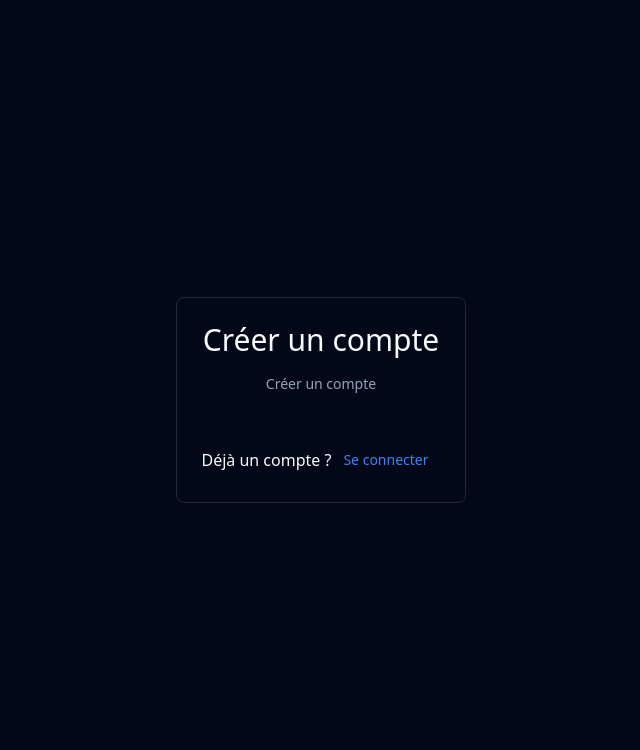
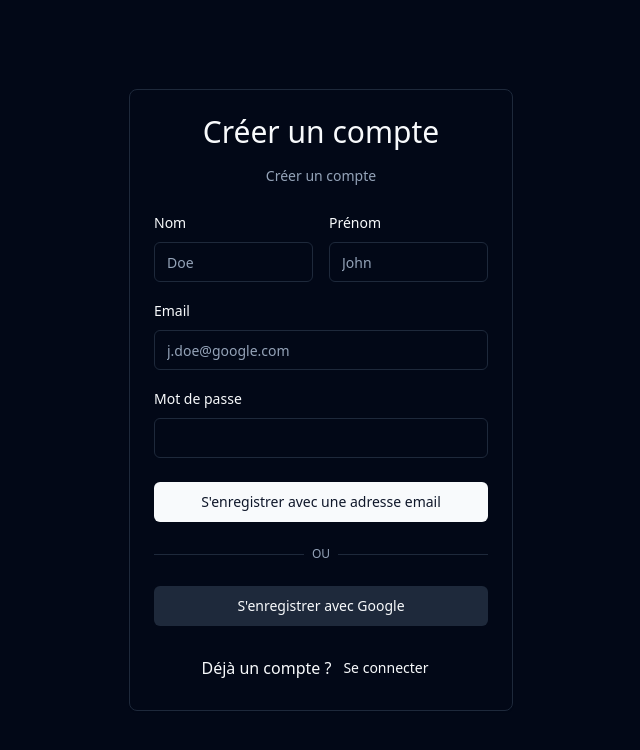
Before and after one commit to Cyril-Develop/chat-app, a React (Vite) app in the folder client/: page /register in a window 1280 px wide. Shown: the top 750 px of the page, without its empty margins (319-959 px from the left). Built offline with nearby package versions, Linux system fonts and the light colour scheme.

Commit message:
gestion des erreurs formulaire login - register

```diff
--- a/client/src/components/auth/login-form.tsx
+++ b/client/src/components/auth/login-form.tsx
@@ -1,27 +1,107 @@
-import { Link } from "react-router-dom";
 import { Button } from "@/components/ui/button";
 import {
-  Card,
-  CardContent,
-  CardDescription,
-  CardHeader,
-  CardTitle,
-} from "@/components/ui/card";
+  Form,
+  FormControl,
+  FormLabel,
+  FormItem,
+  FormMessage,
+  FormField,
+} from "@/components/ui/form";
 import { Input } from "@/components/ui/input";
-import { Label } from "@/components/ui/label";
+import { useState } from "react";
+import { useForm } from "react-hook-form";
+import { LoginFormSchema } from "@/schema/main";
+import { zodResolver } from "@hookform/resolvers/zod";
 
 import CardWrapper from "./card-wrapper";
 
 const LoginForm = () => {
+  const [loading, setLoading] = useState(false);
+
+  const form = useForm({
+    defaultValues: {
+      lastname: "",
+      firstname: "",
+      email: "",
+      password: "",
+    },
+    resolver: zodResolver(LoginFormSchema),
+  });
+
+  const onSubmit = () => {
+    setLoading(true);
+    console.log("submit");
+  };
+
   return (
     <CardWrapper
+      title="Se connecter"
       label="Se connecter"
-      title="Se connecter"
       backButtonHref="/register"
       backButtonLabel="S'enregistrer"
       text="Pas encore de compte ?"
     >
-      <div></div>
+      <Form {...form}>
+        <form onSubmit={form.handleSubmit(onSubmit)} className="space-y-6">
+          <div className="space-y-4">
+            <FormField
+              control={form.control}
+              name="email"
+              render={({ field }) => (
+                <FormItem>
+                  <FormLabel>Email</FormLabel>
+                  <FormControl>
+                    <Input
+                      {...field}
+                      type="email"
+                      placeholder="j.doe@google.com"
+                    />
+                  </FormControl>
+                  <FormMessage />
+                </FormItem>
+              )}
+            />
+            <FormField
+              control={form.control}
+              name="password"
+              render={({ field }) => (
+                <FormItem>
+                  <FormLabel>Mot de passe</FormLabel>
+                  <FormControl>
+                    <Input {...field} type="password" />
+                  </FormControl>
+                  <FormMessage />
+                </FormItem>
+              )}
+            />
+          </div>
+          <Button type="submit" className="w-full opacity-1" disabled={loading}>
+            {loading ? "Chargement..." : "Se connecter avec une adresse email"}
+          </Button>
+
+          <div className="relative">
+            <div className="absolute inset-0 flex items-center">
+              <span className="w-full border-t" />
+            </div>
+            <div className="relative flex justify-center text-xs uppercase">
+              <span className="bg-background px-2 text-muted-foreground">
+                OU
+              </span>
+            </div>
+          </div>
+
+          <div>
+            <Button
+              type="button"
+              className="w-full"
+              variant="secondary"
+              onClick={() => console.log("google")}
+            >
+              Se connecter avec Google
+            </Button>
+          </div>
+        </form>
+      </Form>
     </CardWrapper>
   );
 };
--- a/client/src/components/auth/register-form.tsx
+++ b/client/src/components/auth/register-form.tsx
@@ -1,45 +1,133 @@
 import CardWrapper from "@/components/auth/card-wrapper";
 import { RegisterFormSchema } from "@/schema/main";
-import { useForm } from "react-hook-form"
+import { useForm } from "react-hook-form";
 
 import {
   Form,
   FormControl,
   FormLabel,
-  FormDescription,
   FormItem,
   FormMessage,
-  FormField
+  FormField,
 } from "@/components/ui/form";
 import { zodResolver } from "@hookform/resolvers/zod";
-
+import { Input } from "../ui/input";
+import { Button } from "../ui/button";
+import { useState } from "react";
 
 const RegisterForm = () => {
+  const [loading, setLoading] = useState(false);
 
   const form = useForm({
     defaultValues: {
+      lastname: "",
+      firstname: "",
       email: "",
       password: "",
-      passwordConfirmation: "",
     },
     resolver: zodResolver(RegisterFormSchema),
   });
 
   const onSubmit = () => {
+    setLoading(true);
     console.log("submit");
   };
 
-
   return (
     <CardWrapper
+      title="Créer un compte"
       label="Créer un compte"
-      title="Créer un compte"
       backButtonHref="/login"
       backButtonLabel="Se connecter"
       text="Déjà un compte ?"
     >
-      <Form >
+      <Form {...form}>
+        <form onSubmit={form.handleSubmit(onSubmit)} className="space-y-6">
+          <div className="space-y-4">
+            <div className="flex gap-4">
+              <FormField
+                control={form.control}
+                name="lastname"
+                render={({ field }) => (
+                  <FormItem>
+                    <FormLabel>Nom</FormLabel>
+                    <FormControl>
+                      <Input {...field} type="text" placeholder="Doe" />
+                    </FormControl>
+                    <FormMessage />
+                  </FormItem>
+                )}
+              />
+              <FormField
+                control={form.control}
+                name="firstname"
+                render={({ field }) => (
+                  <FormItem>
+                    <FormLabel>Prénom</FormLabel>
+                    <FormControl>
+                      <Input {...field} type="text" placeholder="John" />
+                    </FormControl>
+                    <FormMessage />
+                  </FormItem>
+                )}
+              />
+            </div>
+            <FormField
+              control={form.control}
+              name="email"
+              render={({ field }) => (
+                <FormItem>
+                  <FormLabel>Email</FormLabel>
+                  <FormControl>
+                    <Input
+                      {...field}
+                      type="email"
+                      placeholder="j.doe@google.com"
+                    />
+                  </FormControl>
+                  <FormMessage />
+                </FormItem>
+              )}
+            />
+            <FormField
+              control={form.control}
+              name="password"
+              render={({ field }) => (
+                <FormItem>
+                  <FormLabel>Mot de passe</FormLabel>
+                  <FormControl>
+                    <Input {...field} type="password" />
+                  </FormControl>
+                  <FormMessage />
+                </FormItem>
+              )}
+            />
+          </div>
+          <Button type="submit" className="w-full" disabled={loading}>
+            {loading ? "Chargement..." : "S'enregistrer avec une adresse email"}
+          </Button>
+          <div className="relative">
+            <div className="absolute inset-0 flex items-center">
+              <span className="w-full border-t" />
+            </div>
+            <div className="relative flex justify-center text-xs uppercase">
+              <span className="bg-background px-2 text-muted-foreground">
+                Ou
+              </span>
+            </div>
+          </div>
 
+          <div>
+            <Button
+              type="button"
+              className="w-full"
+              variant="secondary"
+              onClick={() => console.log("google")}
+            >
+              S'enregistrer avec Google
+            </Button>
+          </div>
+        </form>
       </Form>
     </CardWrapper>
   );
--- a/client/src/components/ui/form.tsx
+++ b/client/src/components/ui/form.tsx
@@ -93,7 +93,7 @@ const FormLabel = React.forwardRef<
   return (
     <Label
       ref={ref}
-      className={cn(error && "text-destructive", className)}
+      className={cn(error && "text-rose-500", className)}
       htmlFor={formItemId}
       {...props}
     />
@@ -155,7 +155,7 @@ const FormMessage = React.forwardRef<
     <p
       ref={ref}
       id={formMessageId}
-      className={cn("text-sm font-medium text-destructive", className)}
+      className={cn("text-sm font-medium text-rose-500", className)}
       {...props}
     >
       {body}
--- a/client/src/schema/main.tsx
+++ b/client/src/schema/main.tsx
@@ -1,13 +1,25 @@
 import { z } from "zod";
 
 export const RegisterFormSchema = z.object({
+  lastname: z.string().min(2, {
+    message: "Minimum 2 caractères",
+  }),
+  firstname: z.string().min(2, {
+    message: "Minimum 2 caractères",
+  }),
   email: z.string().email({
-    message: "Invalid email address",
+    message: "Adresse email invalide",
   }),
   password: z.string().min(6, {
-    message: "Password must be at least 6 characters",
-  }),
-  passwordConfirmation: z.string().min(6, {
-    message: "Password must be at least 6 characters",
+    message: "Le mot de passe doit contenir au moins 6 caractères",
   }),
 });
+
+export const LoginFormSchema = z.object({
+  email: z.string().email({
+    message: "Adresse email invalide",
+  }),
+  password: z.string().min(6, {
+    message: "Le mot de passe doit contenir au moins 6 caractères",
+  }),
+});
--- a/client/src/style.css
+++ b/client/src/style.css
@@ -10,7 +10,7 @@
     --card-foreground: 222.2 84% 4.9%;
     --popover: 0 0% 100%;
     --popover-foreground: 222.2 84% 4.9%;
-    --primary: 221.2 83.2% 53.3%;
+    --primary: 222.2 47.4% 11.2%;
     --primary-foreground: 210 40% 98%;
     --secondary: 210 40% 96.1%;
     --secondary-foreground: 222.2 47.4% 11.2%;
@@ -22,7 +22,7 @@
     --destructive-foreground: 210 40% 98%;
     --border: 214.3 31.8% 91.4%;
     --input: 214.3 31.8% 91.4%;
-    --ring: 221.2 83.2% 53.3%;
+    --ring: 222.2 84% 4.9%;
     --radius: 0.5rem;
   }
 
@@ -33,7 +33,7 @@
     --card-foreground: 210 40% 98%;
     --popover: 222.2 84% 4.9%;
     --popover-foreground: 210 40% 98%;
-    --primary: 217.2 91.2% 59.8%;
+    --primary: 210 40% 98%;
     --primary-foreground: 222.2 47.4% 11.2%;
     --secondary: 217.2 32.6% 17.5%;
     --secondary-foreground: 210 40% 98%;
@@ -45,7 +45,7 @@
     --destructive-foreground: 210 40% 98%;
     --border: 217.2 32.6% 17.5%;
     --input: 217.2 32.6% 17.5%;
-    --ring: 224.3 76.3% 48%;
+    --ring: 212.7 26.8% 83.9;
   }
 }
 
```
